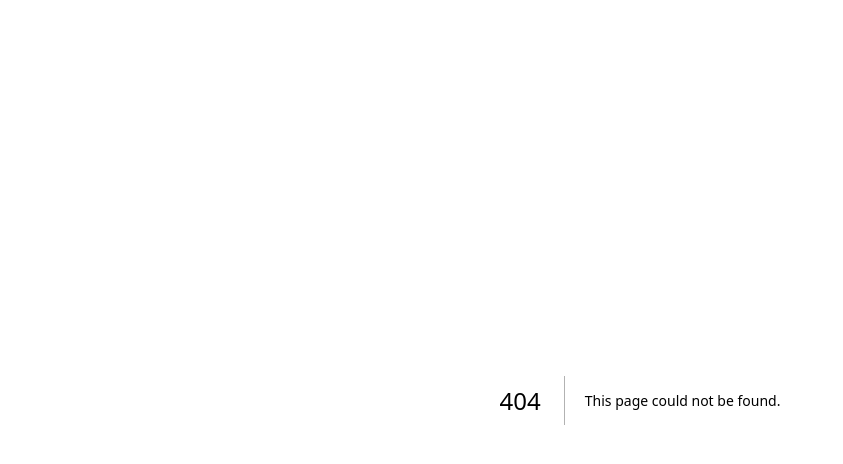
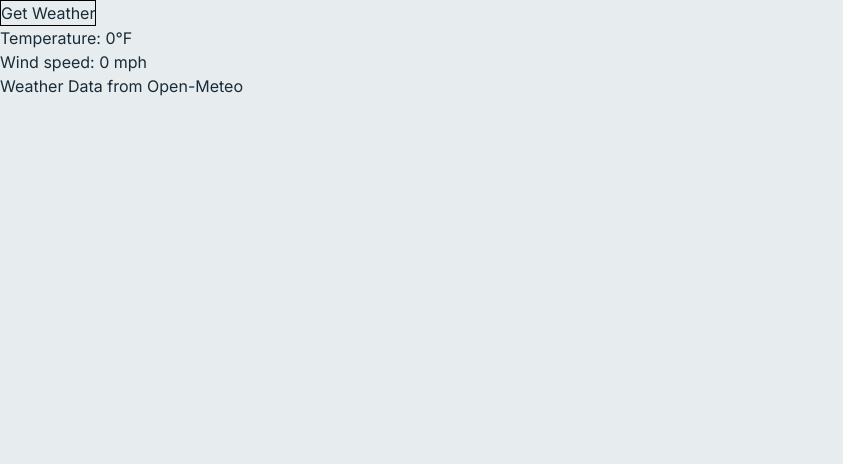
Before and after one commit to JumboCode/massachusetts-river-alliance, a Next.js app: page /weather/vienna-tanish in a window 1280 px wide. Before the commit this address had no page. Shown: the top 464 px of the page, without its empty margins (0-843 px from the left). Built offline with nearby package versions, Linux system fonts and the light colour scheme.

Commit message:
Add weather button

```diff
--- /dev/null
+++ b/src/app/weather/vienna-tanish/page.tsx
@@ -0,0 +1,42 @@
+"use client";
+import { useState } from "react";
+
+export default function WeatherPage() {
+    const [temperature, setTemperature] = useState(0);
+    const [windspeed, setWindspeed] = useState(0);
+    const [loading, setLoading] = useState(false);
+    const [error, setError] = useState("");
+
+    async function getWeather() {
+        setLoading(true);
+        try {
+            const url =
+                "https://api.open-meteo.com/v1/forecast?latitude=42.41&longitude=-71.12&current=temperature_2m,wind_speed_10m&temperature_unit=fahrenheit&wind_speed_unit=mph";
+            const response = await fetch(url);
+            if (!response.ok) {
+                throw new Error("Request failed");
+            }
+            const data = await response.json();
+            setTemperature(data.current.temperature_2m);
+            setWindspeed(data.current.wind_speed_10m);
+        } catch {
+            setError("Couldn't load weather.");
+        } finally {
+            setLoading(false);
+        }
+    }
+
+    return (
+        <div>
+            <button onClick={getWeather} style={{ border: "1px solid black" }}>
+                {" "}
+                Get Weather
+            </button>
+            {loading && <p>Loading...</p>}
+            {error && <p>{error}</p>}
+            <p>Temperature: {temperature}°F</p>
+            <p>Wind speed: {windspeed} mph</p>
+            <p> Weather Data from Open-Meteo</p>
+        </div>
+    );
+}
```
Also changed, not shown: 1 other file (tests, documents, lock files or other folders).
